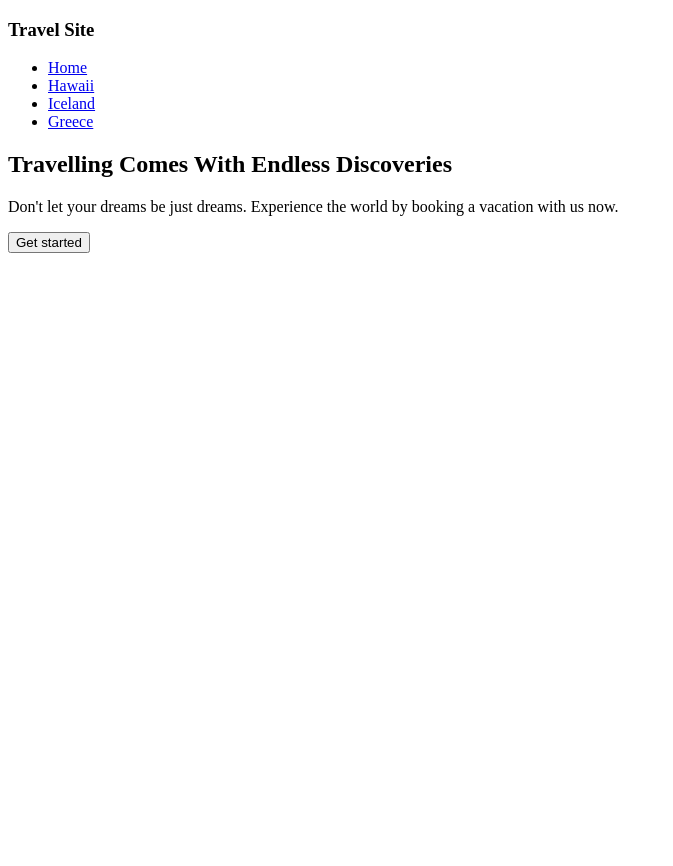
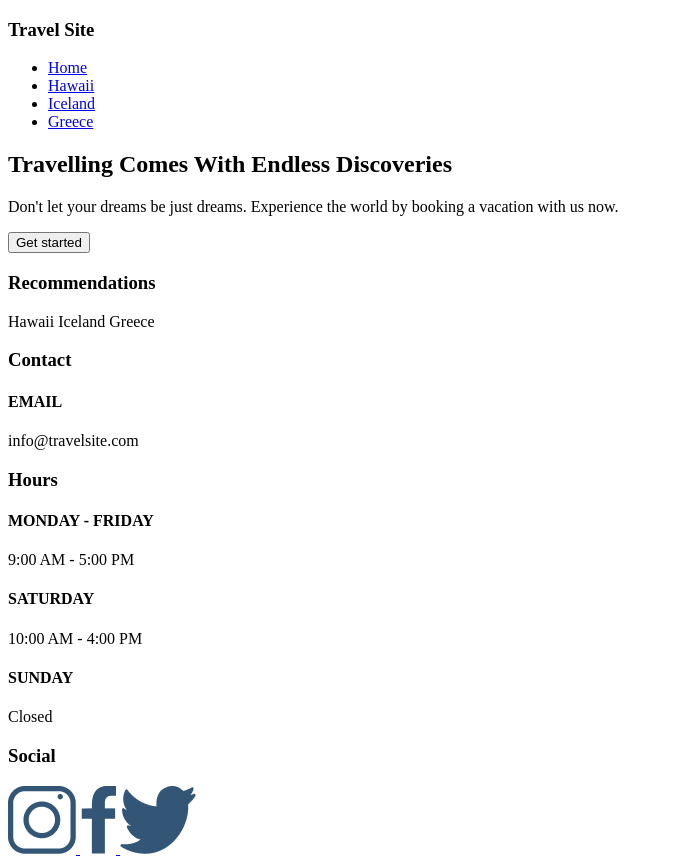
Before and after one commit to kirandhatt/travelsite, a plain HTML site: page index.html in a window 1280 px wide. Shown: the whole page, without its empty margins (0-673 px from the left). Before the commit the page ends 800 px from the top, so only its background shows below. Drawn offline with Linux system fonts and the light colour scheme.

Commit message:
add recommendation section and footer

```diff
--- a/index.html
+++ b/index.html
@@ -32,6 +32,60 @@
         <button>Get started</button>
     </section>
 
+    <main>
+        <!-- recommendations section -->
+        <section>
+            <h3>Recommendations</h3>
+            <div>
+                <a>Hawaii</a>
+                <a>Iceland</a>
+                <a>Greece</a>
+            </div>
+        </section>
+    </main>
 
+    <footer>
+        <!-- footer section -->
+        <section class="footer">
+            <div class="footer__title">
+                <h3>Contact</h3>
+                <div class="footer__contact">
+                    <h4>EMAIL</h4>
+                    <p>info@travelsite.com</p>
+                </div>
+            </div>
+            <div class="footer__title">
+                <h3>Hours</h3>
+                <div class="footer__hours">
+                    <div>
+                        <h4>MONDAY - FRIDAY</h4>
+                        <p>9:00 AM - 5:00 PM</p>
+                    </div>
+                    <div>
+                        <h4>SATURDAY</h4>
+                        <p>10:00 AM - 4:00 PM</p>
+                    </div>
+                    <div>
+                        <h4>SUNDAY</h4>
+                        <p>Closed</p>
+                    </div>
+                </div>
+            </div>
+            <div class="footer__title">
+                <h3>Social</h3>
+                <div class="footer__social">
+                    <a class="footer__link" href="https://www.instagram.com/">
+                        <img src="./assets/Icons/icon-instagram.png" alt="instagram">
+                    </a>
+                    <a class="footer__link" href="https://www.facebook.com/">
+                        <img src="./assets/Icons/icon-facebook.png" alt="facebook">
+                    </a>
+                    <a class="footer__link" href="https://www.twitter.com/">
+                        <img src="./assets/Icons/icon-twitter.png" alt="twitter">
+                    </a>
+                </div>
+            </div>
+        </section>
+    </footer>
 </body>
 </html>
```
